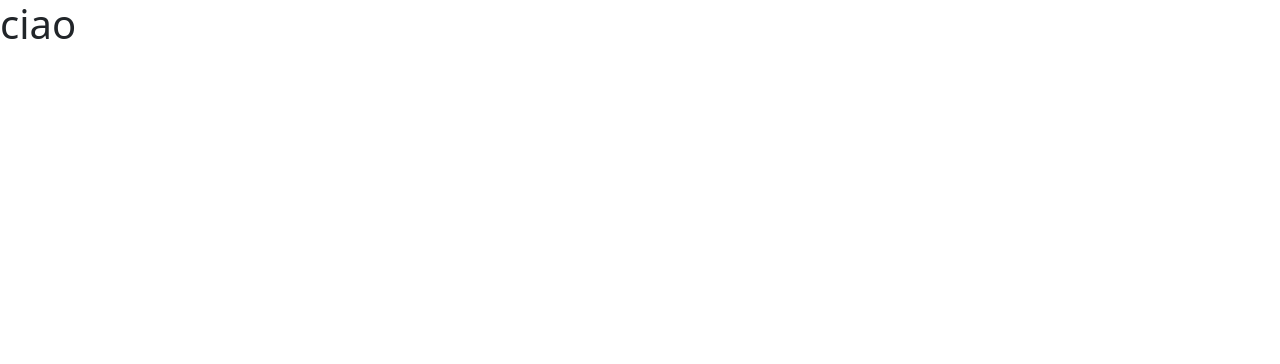
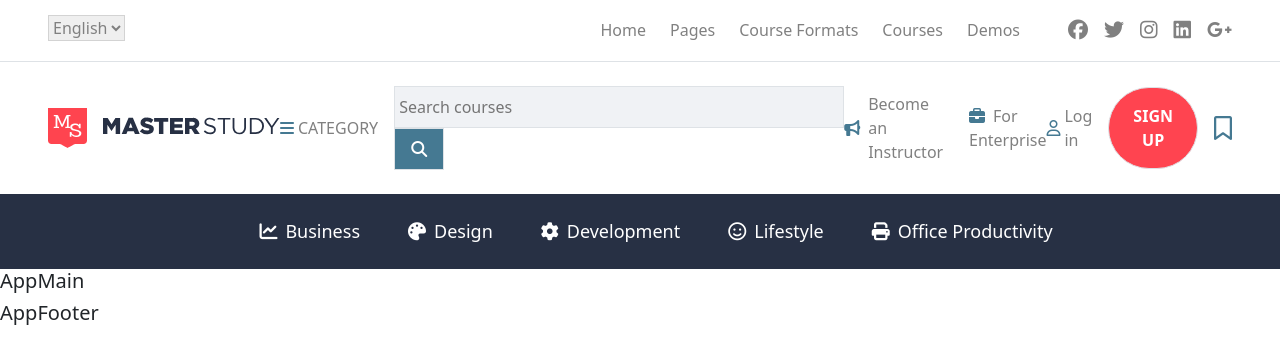
Before and after one commit to giacomofigus/proj-html-vuejs, a Vue app: page / in a window 1280 px wide. Shown: the top 364 px of the page. Built offline with nearby package versions, Linux system fonts and the light colour scheme.

Commit message:
feat: header-dynamicMenu

```diff
--- a/index.html
+++ b/index.html
@@ -5,6 +5,7 @@
     <link rel="icon" href="/favicon.ico">
     <meta name="viewport" content="width=device-width, initial-scale=1.0">
     <title>Udemy Affiliate</title>
+     <link rel='stylesheet' href='https://cdnjs.cloudflare.com/ajax/libs/font-awesome/6.5.1/css/all.css' integrity='sha512-tx5+1LWHez1QiaXlAyDwzdBTfDjX07GMapQoFTS74wkcPMsI3So0KYmFe6EHZjI8+eSG0ljBlAQc3PQ5BTaZtQ==' crossorigin='anonymous'/>
   </head>
   <body>
     <div id="app"></div>
--- a/src/App.vue
+++ b/src/App.vue
@@ -1,11 +1,23 @@
 <script>
+  import AppHeader from './components/AppHeader.vue';
+  import AppMain from './components/AppMain.vue';
+  import AppFooter from './components/AppFooter.vue';
 
+  export default{
+    components:{
+      AppHeader,
+      AppMain,
+      AppFooter
+    }
+  }
 </script>
 
 <template>
-  <h1>ciao</h1>
+  <AppHeader/>
+  <AppMain/>
+  <AppFooter/>
 </template>
 
 <style lang="scss">
-  @use './styles/general.scss'
+  @use './styles/general.scss';
 </style>
--- a/src/components/AppFooter.vue
+++ b/src/components/AppFooter.vue
@@ -0,0 +1,14 @@
+<script>
+  export default{
+    name: "AppFooter"
+  }
+</script>
+
+<template>
+    <h5>AppFooter</h5>
+
+</template>
+
+<style lang="scss">
+
+</style>
--- a/src/components/AppHeader.vue
+++ b/src/components/AppHeader.vue
@@ -0,0 +1,174 @@
+<script>
+  export default{
+    name: "AppHeader",
+
+    data(){
+        return{
+            arrayMenu: [
+                { label: 'Home', link: '#' },
+                { label: 'Pages', link: '#' },
+                { label: 'Course Formats', link: '#' },
+                { label: 'Courses', link: '#' },
+                { label: 'Demos', link: '#' }
+            ],
+            arraySocial: [
+                { icon: 'fa-facebook', link: '#' },
+                { icon: 'fa-twitter', link: '#' },
+                { icon: 'fa-instagram', link: '#' },
+                { icon: 'fa-linkedin', link: '#' },
+                { icon: 'fa-google-plus-g', link: '#' }
+            ],
+            arrayBottom: [
+                { iconClass: 'fa-solid fa-chart-line me-2', label:  'Business' },
+                { iconClass: 'fa-solid fa-palette me-2', label:  'Design' },
+                { iconClass: 'fa-solid fa-gear me-2', label:  'Development' },
+                { iconClass: 'fa-regular fa-face-smile me-2', label:  'Lifestyle' },
+                { iconClass: 'fa-solid fa-print me-2', label: 'Office Productivity' }
+            ]
+        }
+    }
+  }
+</script>
+
+<template>
+    <header>
+        <nav id="topNav" class="border-bottom d-flex justify-content-between ">
+            <div class="ps-5 ">
+                <select >
+                    <option value="English">English</option>
+                    <option value="Italian">Italian</option>
+                    <option value="Dutch">Dutch</option>
+                    <option value="French">French</option>
+                </select>
+            </div>
+
+
+            <div class="d-flex align-items-center pe-5 gap-3">
+                <ul class="d-flex gap-4 ">
+                    <li v-for="(element, index) in arrayMenu">
+                        <a :href="element.link">{{ element.label }}</a>
+                    </li>
+
+                </ul>
+
+                <ul class="d-flex gap-3 fs-5">
+                    <li v-for="(element, index) in arraySocial">
+                        <a :href="element.link">
+                            <i class="fa-brands" :class="element.icon"></i>
+                        </a>
+                    </li>
+
+                </ul>
+            </div>
+        </nav>
+
+        <nav id="middleNav" class="py-4 px-5 d-flex align-items-center justify-content-between">
+            <figure class="m-0">
+                <img src="/img/MasterStudy.svg" alt="Logo">
+            </figure>
+
+            <div class="d-flex align-items-center">
+                <i class="fa-solid fa-bars me-1"></i>
+                <span class="">CATEGORY</span>
+
+                <div class="ms-3 wrap">
+                    <div class="search">
+                        <input type="text" class="searchTerm px-1 py-2 border" placeholder="Search courses">
+                        <button type="submit" class="searchButton py-2 px-3 border">
+                            <i class="fa fa-search"></i>
+                        </button>
+                    </div>
+                </div>
+            </div>
+
+            <div class="d-flex align-items-center">
+                <i class="fa-solid fa-bullhorn me-2"></i>
+                <span>Become an Instructor</span>
+
+                <div class="ms-4">
+                    <i class="fa-solid fa-briefcase me-2"></i>
+                    <span>For Enterprise</span>
+                </div>
+
+            </div>
+
+            <div class="d-flex align-items-center">
+                <i class="fa-regular fa-user me-1"></i>
+                <span>Log in</span>
+
+                <button id="signUp" class="ms-3 me-3 px-4 py-3 rounded-pill border border-none">
+                    Sign up
+                </button>
+
+                <i class="fa-regular fa-bookmark fs-4"></i>
+            </div>
+        </nav>
+
+        <nav id="bottomNav" class="d-flex justify-content-center py-4">
+            <ul class="d-flex gap-5 m-0">
+                <li v-for="(element, index) in arrayBottom">
+                    <i :class="element.iconClass"></i>
+                    <span>{{ element.label }}</span>
+                </li>
+            </ul>
+        </nav>
+    </header>
+</template>
+
+<style lang="scss">
+
+    header{
+        #topNav{
+            padding-top: 15px;
+
+            select{
+                color: grey;
+                border: 1px solid lightgrey;
+            }
+
+
+            a{
+                text-decoration: none;
+                color: grey;
+            }
+        }
+
+        #middleNav{
+            color: grey;
+            .wrap{
+                .search{
+                    input{
+                        width: 450px;
+                        background-color: #F0F2F5;
+                    }
+
+                    button{
+                        background-color: #457992;
+
+                        i{
+                            color: white;
+                        }
+                    }
+                }
+            }
+
+            i{
+                color: #457992;
+            }
+
+            #signUp{
+                background-color: #FF4450;
+                color: white;
+                text-transform: uppercase;
+                font-weight: bold;
+            }
+        }
+
+        #bottomNav{
+            color: white;
+            background-color: #273044;
+            font-weight: 300;
+            font-size: 18px;
+        }
+    }
+</style>
--- a/src/components/AppMain.vue
+++ b/src/components/AppMain.vue
@@ -0,0 +1,14 @@
+<script>
+  export default{
+    name: "AppMain"
+  }
+</script>
+
+<template>
+    <h5>AppMain</h5>
+
+</template>
+
+<style lang="scss">
+
+</style>
--- a/src/styles/general.scss
+++ b/src/styles/general.scss
@@ -3,3 +3,11 @@
     padding: 0;
     box-sizing: border-box;
 }
+
+ul{
+    list-style-type: none;
+}
+
+a{
+    text-decoration: none;
+}
--- a/src/styles/partials/_variables.scss
+++ b/src/styles/partials/_variables.scss
@@ -0,0 +1,5 @@
+$color-red: #FF4450;
+$color-green: #009B72;
+$color-purple: #7E3BD0;
+$color-bluenavy: #273044;
+$color-blue: #447993;
```
